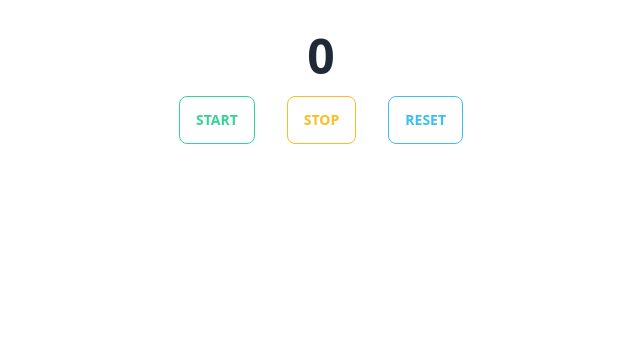
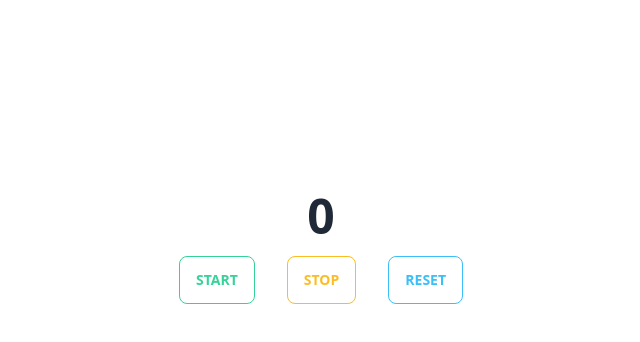
Before and after one commit to mushfikyeasir/Mini_Stop_Watch, a plain HTML site: page index.html in a window 1280 px wide. Shown: the whole page, without its empty margins (319-959 px from the left). Drawn offline with nearby package versions, Linux system fonts and the light colour scheme.

Commit message:
update code

```diff
--- a/index.html
+++ b/index.html
@@ -12,13 +12,15 @@
 </head>
 
 <body>
-
-    <h1 class="font-bold text-5xl text-center mt-8" id="time">0</h1>
+    <section class="justify-center items-center content-center text-center mt-48">
+        <h1 class="font-bold text-5xl text-center " ><span id="time">0</span> </h1>
     <div class="flex font-bold text-center content-center items-center justify-center gap-8 mt-4">
         <button class="btn btn-outline btn-success" id="start">Start</button>
         <button class="btn btn-outline btn-warning" id="stop">Stop</button>
         <button class="btn btn-outline btn-info" id="reset">Reset</button>
     </div>
+    </section>
+
 
 
 </body>
```
